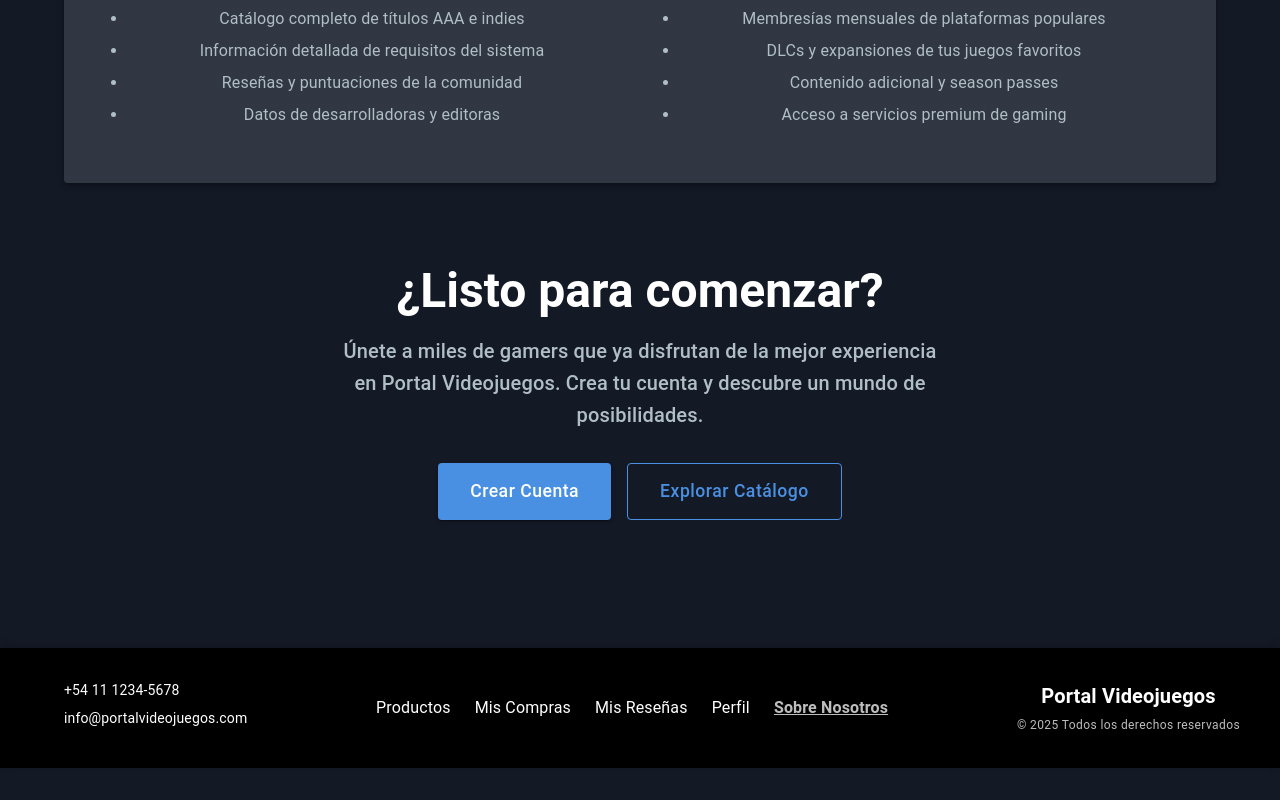
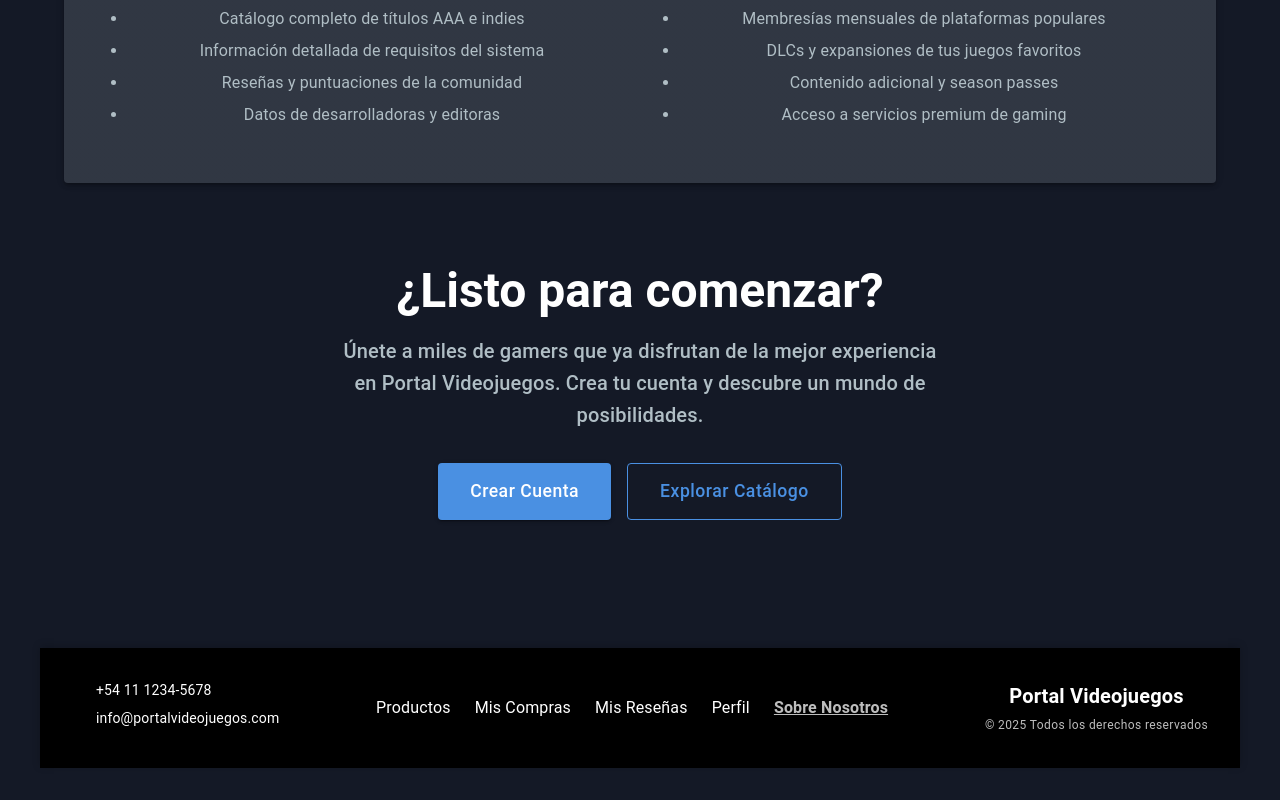
Before and after one commit to pepicont/desarrollo-FE-tp, a React (Vite) app in the folder my-app/: page /about-us in a window 1280 px wide. Shown: the part 1555-2355 px from the top of the page. Built offline with nearby package versions, Linux system fonts and the light colour scheme; no server answers; some icons are missing.

Commit message:
Ajustar footer

```diff
--- a/my-app/src/components/footer/footer.tsx
+++ b/my-app/src/components/footer/footer.tsx
@@ -29,16 +29,11 @@ export default function Footer() {
         bgcolor: '#000',
         color: '#fff',
         py: 4,
-        px: 2,
-        width: '100vw',
-        position: 'relative',
-        left: '50%',
-        right: '50%',
-        marginLeft: '-50vw',
-        marginRight: '-50vw',
-        maxWidth: '100vw',
+        px: { xs: 2, md: 4 },
+        width: '100%',
         mt: 'auto',
         boxShadow: '0 -2px 8px rgba(0,0,0,0.2)',
+        overflowX: 'hidden',
       }}
     >
       <Box
```
